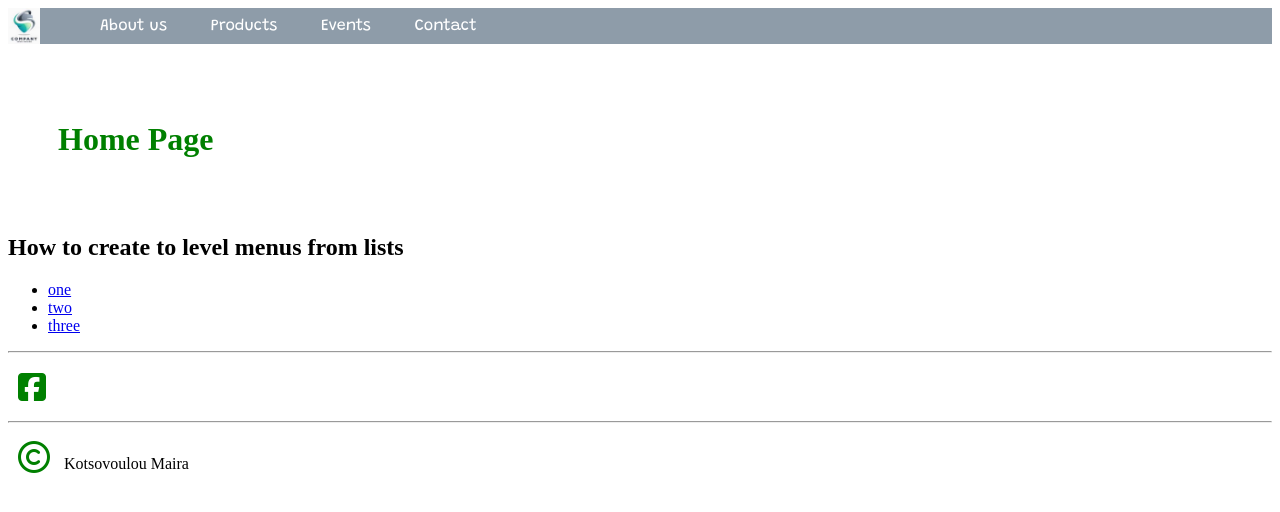
After one commit to mkotsovoulou/ITC4314Fall2020, a PHP site: page /index1.html in a window 1280 px wide. The commit adds this page. Shown: the top 512 px of the page. Run offline with PHP 8.4, Linux system fonts and the light colour scheme; some libraries are stand-ins or nearby versions.

Commit message:
Upload the files with the menu navigation

```diff
--- a/css/app.css
+++ b/css/app.css
@@ -1,3 +1,51 @@
-body {
-  background-color: blue;
+header {
+  width: 100%;
+   background-color: #8E9CA9;
 }
+#logo {
+  float: left;
+  height: 36px;
+}
+#logo img {
+  height: 100%;
+}
+#topnav {
+  float: left;
+}
+#topnav ul {
+    list-style-type: none;
+    margin: 0px;
+    background-color: #8E9CA9;
+}
+
+#topnav li {
+    display: inline-block;
+}
+
+#topnav li a {
+    font-family: 'Grandstander', cursive;
+    text-decoration: none;
+    color: white;
+    padding: 10px 20px;
+    display: inline-block;
+}
+
+#topnav li a:hover {
+    background-color: #111111;
+}
+
+.big-green {
+    font-size: 2em;
+    color: green;
+    padding: 10px;
+}
+
+.big-padding {
+    padding: 50px;
+}
+
+.clearfix::after {
+  content: "";
+  clear: both;
+  display: table;
+}
--- /dev/null
+++ b/index1.html
@@ -0,0 +1,52 @@
+<!DOCTYPE html>
+<html lang="en">
+
+<head>
+    <meta charset="UTF-8">
+    <meta name="viewport" content="width=device-width, initial-scale=1.0">
+    <title>Document</title>
+    <script src="https://kit.fontawesome.com/20eb111401.js" crossorigin="anonymous"></script>
+    <link href="https://fonts.googleapis.com/css2?family=Grandstander:ital,wght@0,400;0,700;1,400&display=swap" rel="stylesheet">
+    <link rel="stylesheet" href="css/app.css" />
+</head>
+
+<body>
+    <header class="clearfix">
+        <div id="logo">
+            <!-- insert your logo
+            The logo should always link to index.html -->
+
+            <a href="index.html"> <img src="images/logo.jpeg" /></a>
+        </div>
+        <nav id="topnav">
+            <ul>
+                <li><a href="about.html"> About us</a></li>
+                <li><a href="products.html">Products</a></li>
+                <li><a href="events.html">Events</a></li>
+                <li><a href="contact.html">Contact</a></li>
+            </ul>
+            <!-- Research how the Unordered list can appear horizontally without bullets -->
+        </nav>
+    </header>
+    <section id="main">
+        <h1 class="big-green big-padding"> Home Page</h1>
+        <h1> How to create to level menus from lists</h1>
+
+        <ul>
+            <li> <a href="test"> one </a></li>
+            <li> <a href="test"> two </a></li>
+            <li> <a href="test"> three </a></li>
+        </ul>
+
+    </section>
+
+    <footer>
+        <hr>
+        <!-- 2 social media icons and links to social media pages  using fontawsome web kit-->
+        <a href="https://www.facebook.com/maira"> <i class="fab fa-facebook-square big-green"></i></a>
+        <hr>
+        <i class="far fa-copyright big-green"></i> Kotsovoulou Maira
+    </footer>
+</body>
+
+</html>
```
Also changed, not shown: index.html (deleted, +0 -11 lines), images/logo.jpeg (added).
